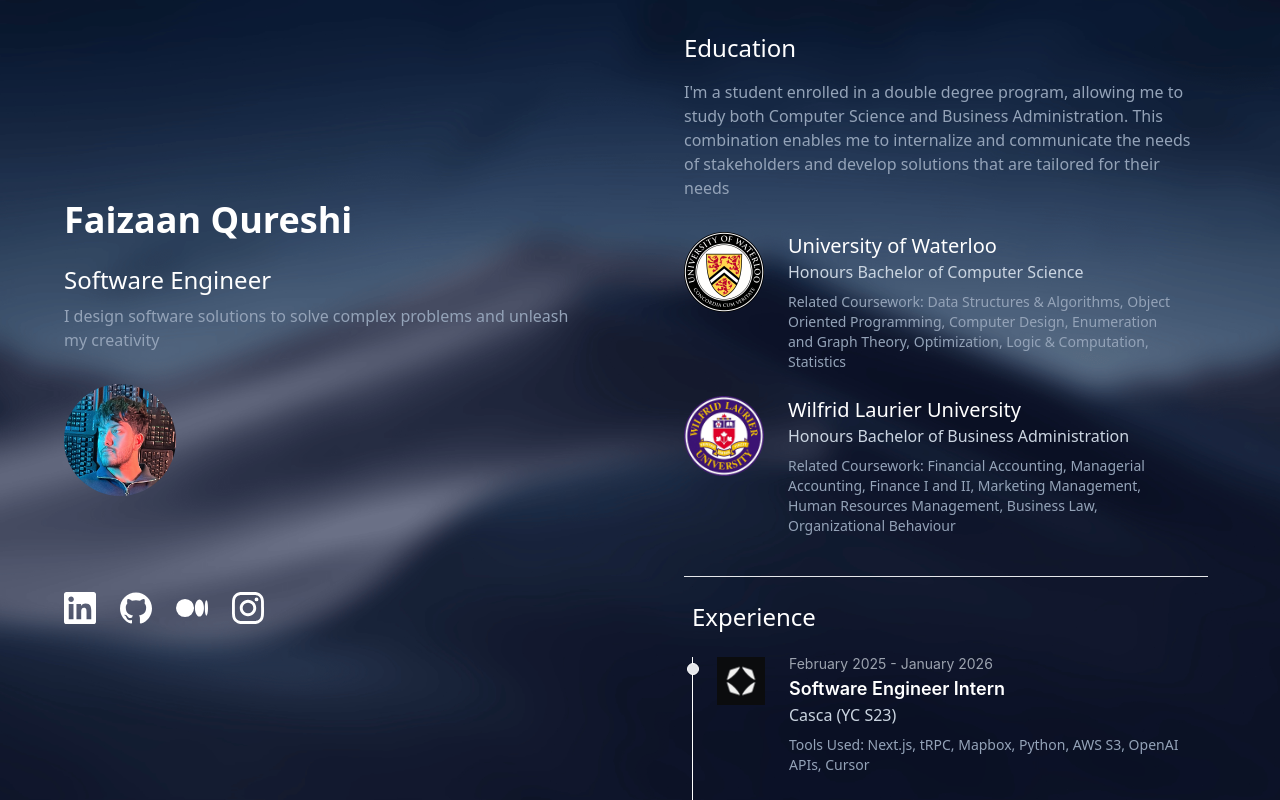
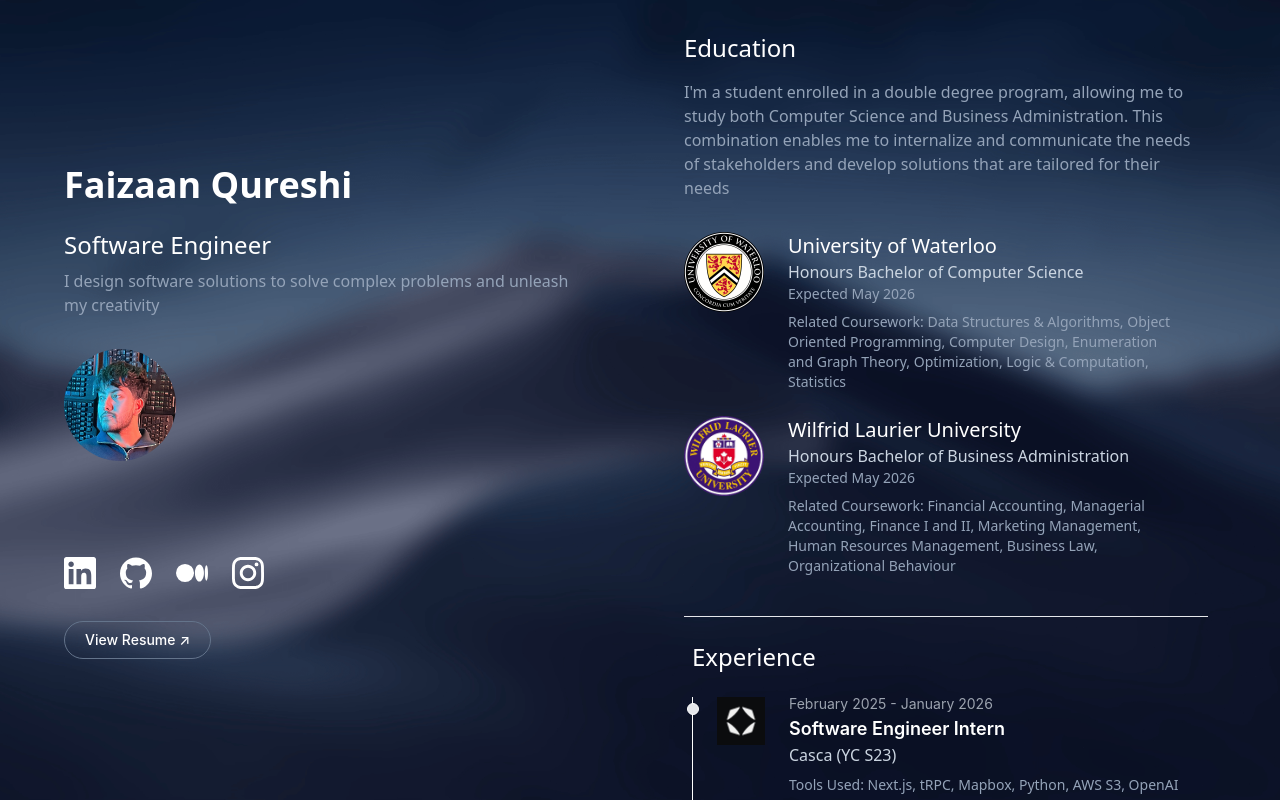
Before and after one commit to faizaanqureshi/faizaan-website, a React (Create React App) app: page / in a window 1280 px wide. Shown: the top 800 px of the page. Built offline with nearby package versions, Linux system fonts and the light colour scheme.

Commit message:
add resume to site

```diff
--- a/src/App.js
+++ b/src/App.js
@@ -22,6 +22,7 @@
             <img className='w-8 h-8 ml-6' src='instagram.svg' />
           </a>
         </div>
+        <a href='Faizaan Qureshi Resume.pdf' target='_blank' rel='noreferrer' className='mt-8 inline-block w-fit px-5 py-2 text-sm font-medium text-white border border-slate-500 rounded-full hover:border-white hover:bg-white hover:text-slate-900 transition-all duration-200'>View Resume ↗</a>
         <hr class="lg:hidden h-px mt-10 bg-gray-200 border-0 dark:bg-gray-400"></hr>
       </div>
       <div className='flex flex-col justify-between p-8 lg:flex-1 lg:mr-10 lg:overflow-auto'>
@@ -33,6 +34,7 @@
             <div className='flex flex-col pl-6 pr-6'>
               <h2 className='font-sans text-white font-medium text-xl'>University of Waterloo</h2>
               <p className='font-sans text-slate-300'>Honours Bachelor of Computer Science</p>
+              <p className='font-sans text-slate-400 text-sm'>Expected May 2026</p>
               <p className='font-sans text-slate-400 text-sm pt-2'>Related Coursework: Data Structures & Algorithms, Object Oriented Programming, Computer Design, Enumeration and Graph Theory, Optimization, Logic & Computation, Statistics</p>
             </div>
           </div>
@@ -41,6 +43,7 @@
             <div className='flex flex-col pl-6 pr-6'>
               <h2 className='font-sans text-white font-medium text-xl'>Wilfrid Laurier University</h2>
               <p className='font-sans text-slate-300'>Honours Bachelor of Business Administration</p>
+              <p className='font-sans text-slate-400 text-sm'>Expected May 2026</p>
               <p className='font-sans text-slate-400 text-sm pt-2'>Related Coursework: Financial Accounting, Managerial Accounting, Finance I and II, Marketing Management, Human Resources Management, Business Law, Organizational Behaviour</p>
             </div>
           </div>
```
Also changed, not shown: 1 other file (tests, documents, lock files or other folders).
